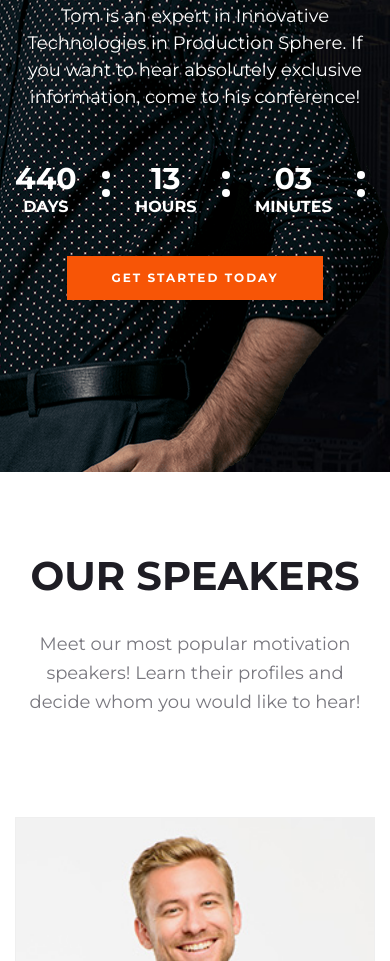
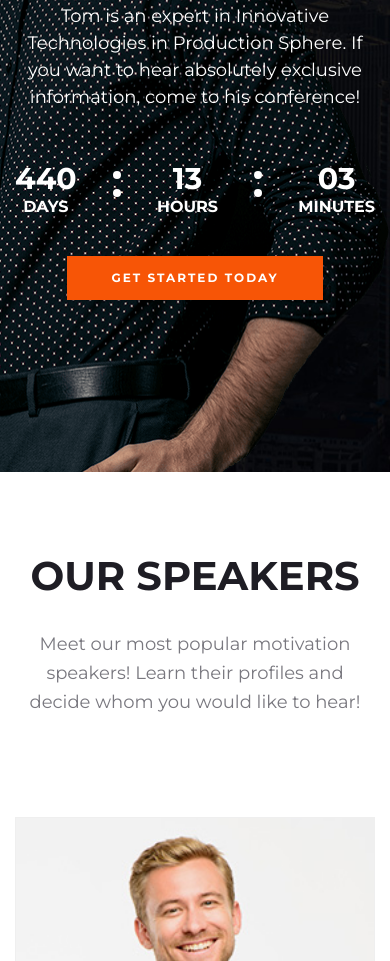
Before and after one commit to DenisIpatov/DenisIpatov.github.io, a plain HTML site: page Speaker/index.html in a window 390 px wide. Shown: the part 6136-7097 px from the top of the page. Drawn offline with nearby package versions, Linux system fonts and the light colour scheme.

Commit message:
delete points after seconds on small screen

```diff
--- a/Speaker/index.html
+++ b/Speaker/index.html
@@ -280,7 +280,7 @@
                             <p id="minute">14</p>
                             <p class="text-uppercase subtitle">minutes</p>
                         </div>
-                        <div class="text-center d-inline-flex flex-column justify-content-center countDown">
+                        <div class="text-center d-sm-inline-flex d-none flex-column justify-content-center countDown">
                             <div class="point"></div>
                             <div class="point"></div>
                         </div>
```
